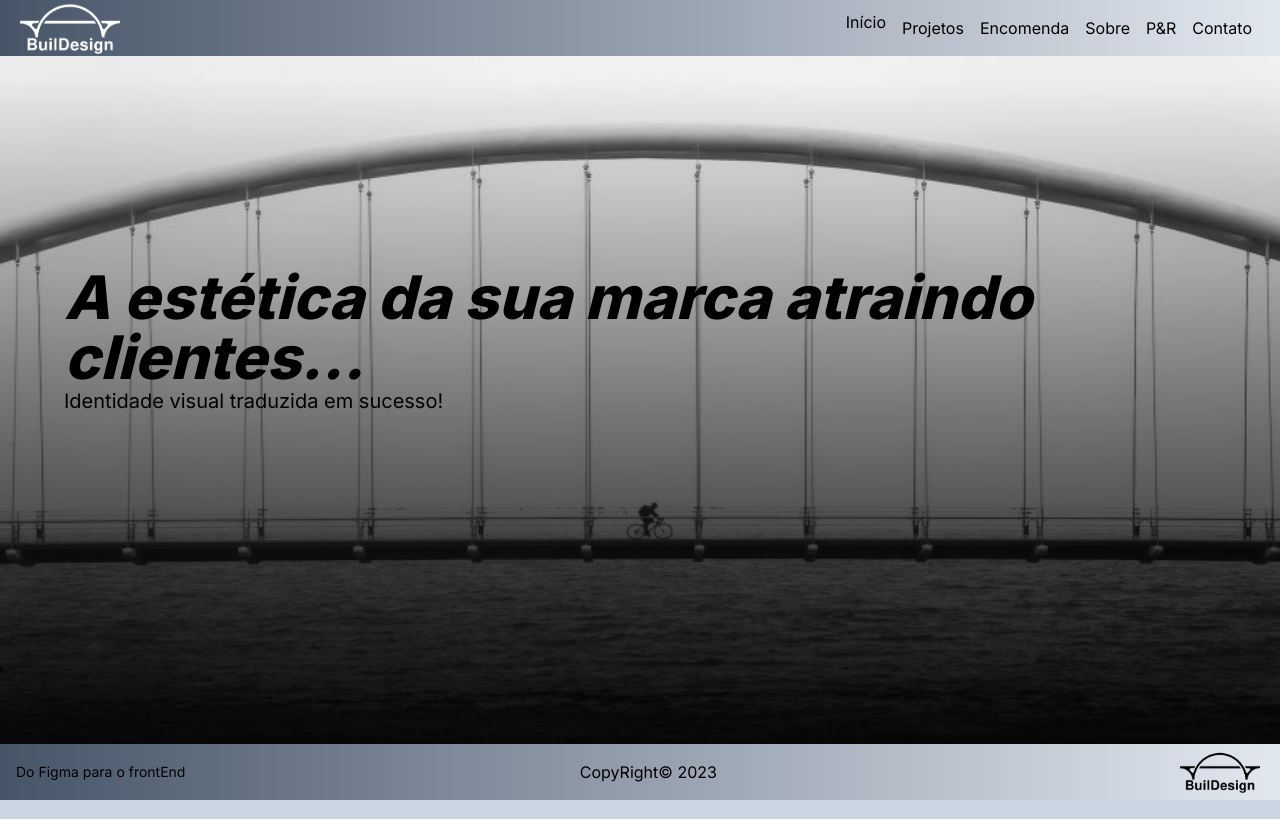
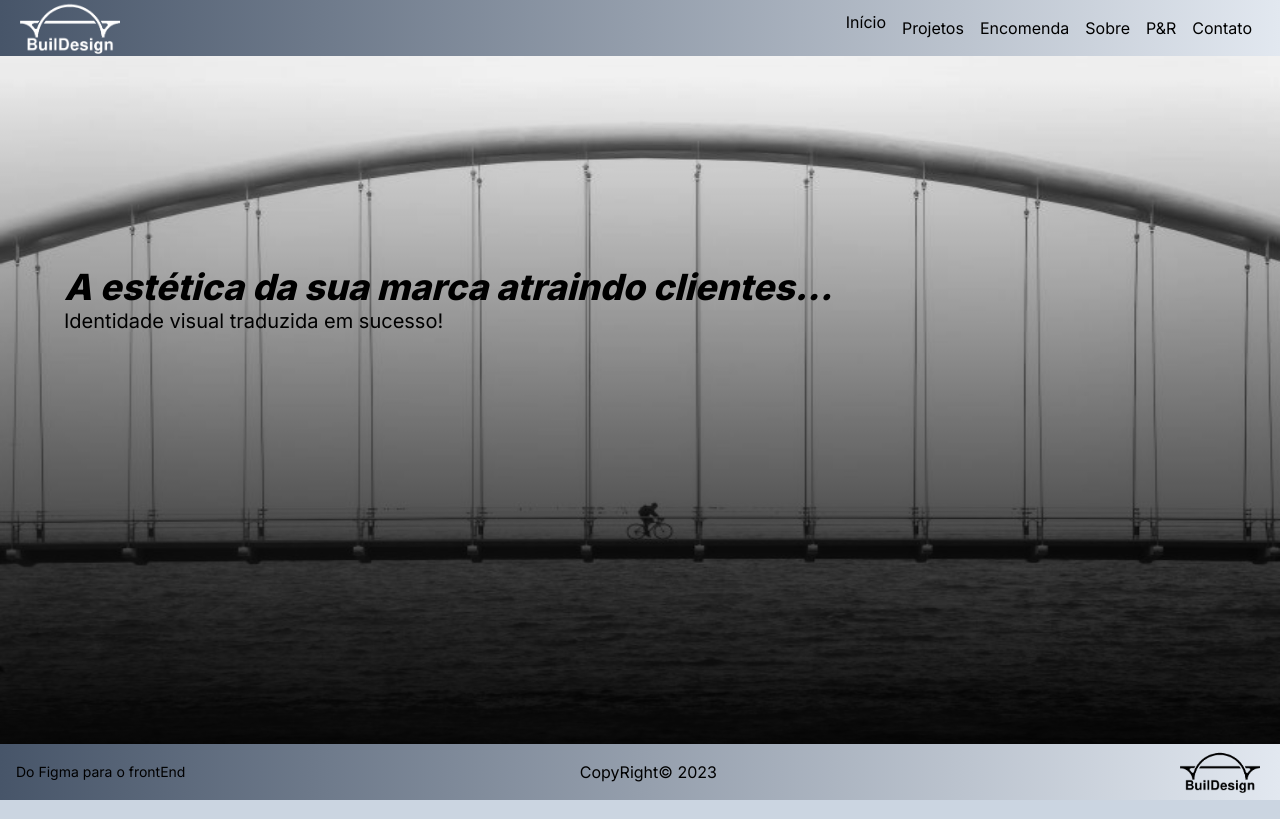
Before and after one commit to ttsoares/buildesign, a Next.js app: page / in a window 1280 px wide. Built offline with nearby package versions, Linux system fonts and the light colour scheme.

Commit message:
Typos -2

```diff
--- a/app/page.jsx
+++ b/app/page.jsx
@@ -8,7 +8,7 @@ export default function Home() {
       <div className=" relative w-full h-full">
         <Image
           src="/images/hero.jpg"
-          alt="Bridge"
+          alt="BuilDesign logo"
           fill
           className="bg-black bg-blend-overlay"
         />
@@ -17,7 +17,7 @@ export default function Home() {
       <div className="absolute top-20 left-0 w-full hidden md:block h-[calc(100%-12%)] bg-gradient-to-b from-white to-black mix-blend-multiply"></div>
 
       <div className="absolute top-1/3 left-[5%]">
-        <h1 className="text-2xl md:text-6xl italic font-extrabold">
+        <h1 className="text-2xl md:text-4xl lg:text-6xl italic font-extrabold">
           A estética da sua marca atraindo clientes...
         </h1>
         <p className="text-xs md:text-xl">
```
